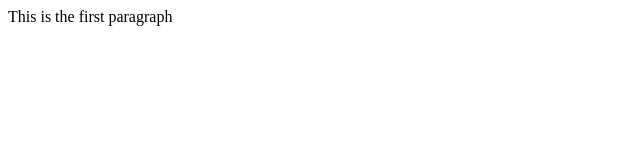
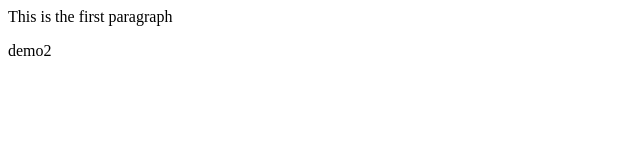
Before and after one commit to valferien/part4.demo, a plain HTML site: page index.html in a window 1280 px wide. Shown: the full height of the page, 0-640 px from the left. Drawn offline with Linux system fonts and the light colour scheme.

Commit message:
2nd commit

```diff
--- a/index.html
+++ b/index.html
@@ -4,6 +4,7 @@
 </head>
 <body>
 	<p>This is the first paragraph</p>
+	<span>demo2</span>
 </body>
 
 </html>
```
